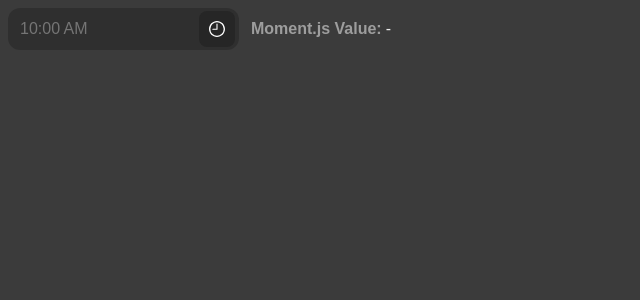
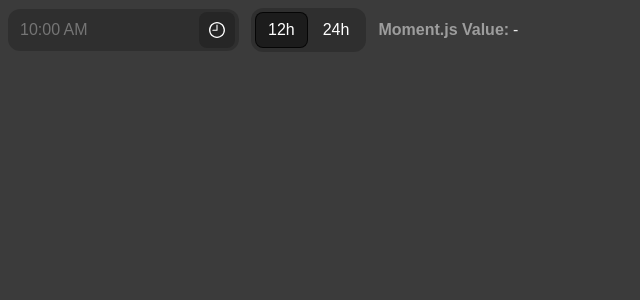
Before and after one commit to soooji/react-masked-input-time-picker, a React (Create React App) app: page / in a window 1280 px wide. Shown: the top 300 px of the page, without its empty margins (0-640 px from the left). Built offline with nearby package versions, Linux system fonts and the light colour scheme.

Commit message:
Complete 24H

```diff
--- a/src/App.tsx
+++ b/src/App.tsx
@@ -5,10 +5,23 @@
   amPmTimeRegex,
   getFormattedAMPMTimeFromStringValue,
   getTimeSelectionSuggestions,
+  TimingFormatType,
+  twentyFourHourTimeRegex,
 } from "./utils";
 import styled from "styled-components";
 import { useClickOutside } from "./useClickOutside";
 import ClockIcon from "./clock.svg";
+import { InlineSelect, SelectOption } from "./InlineSelect";
+const TIMING_FORMAT_OPTIONS: SelectOption<TimingFormatType>[] = [
+  {
+    value: "12h",
+    label: "12h",
+  },
+  {
+    value: "24h",
+    label: "24h",
+  },
+];
 
 const Container = styled.div`
   display: flex;
@@ -109,10 +122,17 @@
   const [timeInputValue, setTimeInputValue] = useState("");
   const [selectedTimeValue, setSelectedTimeValue] = useState("");
   const [isDropDownOpen, setIsDropDownOpen] = useState(false);
+  const [timingFormat, setTimingFormat] = useState<
+    SelectOption<TimingFormatType>
+  >(TIMING_FORMAT_OPTIONS[0]);
   const inputContentRef = useRef<HTMLDivElement>(null);
 
   const isValidAmPmTime = (timeValue: string) =>
-    amPmTimeRegex.test(timeInputValue);
+    timingFormat.value === "12h"
+      ? amPmTimeRegex.test(timeValue)
+      : twentyFourHourTimeRegex.test(timeValue);
+
+  const momentFormat = timingFormat.value === "12h" ? "hh:mm a" : "HH:mm";
 
   useClickOutside(inputContentRef, () => {
     setIsDropDownOpen(false);
@@ -125,13 +145,14 @@
   });
 
   const onSelectOption = (timeOption: Moment) => {
-    setTimeInputValue(getUppercasedValue(timeOption.format("hh:mm a")));
+    setTimeInputValue(getUppercasedValue(timeOption.format(momentFormat)));
     setIsDropDownOpen(false);
   };
 
   const onChangeInputValue = (typedValue: string) => {
     setTimeInputValue(
-      getFormattedAMPMTimeFromStringValue(typedValue) ?? timeInputValue
+      getFormattedAMPMTimeFromStringValue(typedValue, timingFormat.value) ??
+        timeInputValue
     );
   };
 
@@ -147,7 +168,7 @@
     const defaultTimeForSuggestions = moment();
     return getTimeSelectionSuggestions(
       timeInputValue
-        ? moment(timeInputValue, "hh:mm a")
+        ? moment(timeInputValue, momentFormat)
         : defaultTimeForSuggestions
     );
   }, [timeInputValue]);
@@ -160,7 +181,7 @@
       <InputContainer ref={inputContentRef}>
         <StyledInput
           value={timeInputValue}
-          placeholder={moment().format("hh:mm a").toUpperCase()}
+          placeholder={moment().format(momentFormat).toUpperCase()}
           className={isValidAmPmTime(timeInputValue) ? "--valid" : ""}
           onChange={(event) => onChangeInputValue(event.target.value)}
         />
@@ -175,15 +196,22 @@
               key={timeOption.toString()}
               onClick={() => onSelectOption(timeOption)}
             >
-              {getUppercasedValue(timeOption.format("hh:mm a"))}
+              {getUppercasedValue(timeOption.format(momentFormat))}
             </DropDownListItem>
           ))}
         </DropDownOptionsContainer>
       </InputContainer>
+      <InlineSelect
+        value={timingFormat}
+        options={TIMING_FORMAT_OPTIONS}
+        onChange={(value) => setTimingFormat(value)}
+      />
       <ResultContainer>
         <b>Moment.js Value:</b>{" "}
         {selectedTimeValue
-          ? moment(selectedTimeValue, "hh:mm a").format("YYYY-MM-DD HH:mm:ss")
+          ? moment(selectedTimeValue, momentFormat).format(
+              "YYYY-MM-DD HH:mm:ss"
+            )
           : "-"}
       </ResultContainer>
     </Container>
--- /dev/null
+++ b/src/InlineSelect.tsx
@@ -0,0 +1,50 @@
+import styled from "styled-components";
+
+export type SelectOption<TValue extends string = string> = {
+  label: string;
+  value: TValue;
+};
+
+export type InlineSelectProps<TOptionValue extends string = string> = {
+  value?: SelectOption<TOptionValue>;
+  options: SelectOption<TOptionValue>[];
+  onChange: (value: SelectOption<TOptionValue>) => void;
+};
+
+const Container = styled.div`
+  background-color: rgba(0, 0, 0, 0.2);
+  border-radius: 12px;
+  padding: 4px;
+  font-size: 1rem;
+  display: flex;
+  gap: 2px;
+`;
+
+const Option = styled.div`
+  padding: 8px 12px;
+  border-radius: 8px;
+  cursor: pointer;
+  border: 1px solid transparent;
+  &.--active {
+    background-color: rgba(0, 0, 0, 0.4);
+    border-color: rgba(0, 0, 0, 0.8);
+  }
+`;
+
+export const InlineSelect = (({ value, options, onChange }) => {
+  return (
+    <Container>
+      {options?.map((option) => (
+        <Option
+          key={option.value}
+          className={option.value === value?.value ? "--active" : ""}
+          onClick={() => option.value !== value?.value && onChange(option)}
+        >
+          {option.label}
+        </Option>
+      ))}
+    </Container>
+  );
+}) as <TOptionType extends string = string>(
+  props: InlineSelectProps<TOptionType>
+) => JSX.Element;
--- a/src/utils.ts
+++ b/src/utils.ts
@@ -1,18 +1,22 @@
 import { Moment } from "moment";
+
+export type TimingFormatType = "12h" | "24h";
 
 const onlyDigitCheckerRegex = new RegExp(/^[0-9]*$/);
 export const amPmTimeRegex = /^(0?[1-9]|1[012])(:[0-5]\d) [APap][mM]$/;
+export const twentyFourHourTimeRegex = /^([01]?[0-9]|2[0-3]):[0-5][0-9]$/;
 
 // Time formating + masking
-const formatHour = (hour: string) => {
+const formatHour = (hour: string, format: TimingFormatType) => {
   let formattedHour = hour;
-  if (hour.length === 1 && parseInt(hour[0]) > 2) {
+  const maxHour = format === "12h" ? 12 : 23;
+  if (hour.length === 1 && parseInt(hour[0]) > Math.floor(maxHour / 10)) {
     formattedHour = `0${hour[0]}`;
   } else if (hour.length === 2) {
     if (Number(hour) === 0) {
       formattedHour = `01`;
-    } else if (Number(hour) > 12) {
-      formattedHour = "12";
+    } else if (Number(hour) > maxHour) {
+      formattedHour = `${maxHour}`;
     }
   }
   return formattedHour;
@@ -43,7 +47,10 @@
   return formattedAmPm;
 };
 
-export function getFormattedAMPMTimeFromStringValue(inputValue: string) {
+export function getFormattedAMPMTimeFromStringValue(
+  inputValue: string,
+  format: TimingFormatType = "12h"
+) {
   if (inputValue === "") return "";
   const cleanedTimeValue = inputValue
     .toUpperCase()
@@ -63,10 +70,14 @@
     return;
   }
 
-  let hour = formatHour(hourChunk);
+  let hour = formatHour(hourChunk, format);
   let minute = formatMinute(minuteChunk);
+
+  if (format === "24h") {
+    return `${hour}${minute ? ":" + minute : ""}`;
+  }
+
   let ampm = formatAmPm(ampmChunk);
-
   return `${hour}${minute ? ":" + minute : ""}${ampm ? " " + ampm : ""}`;
 }
 
```
